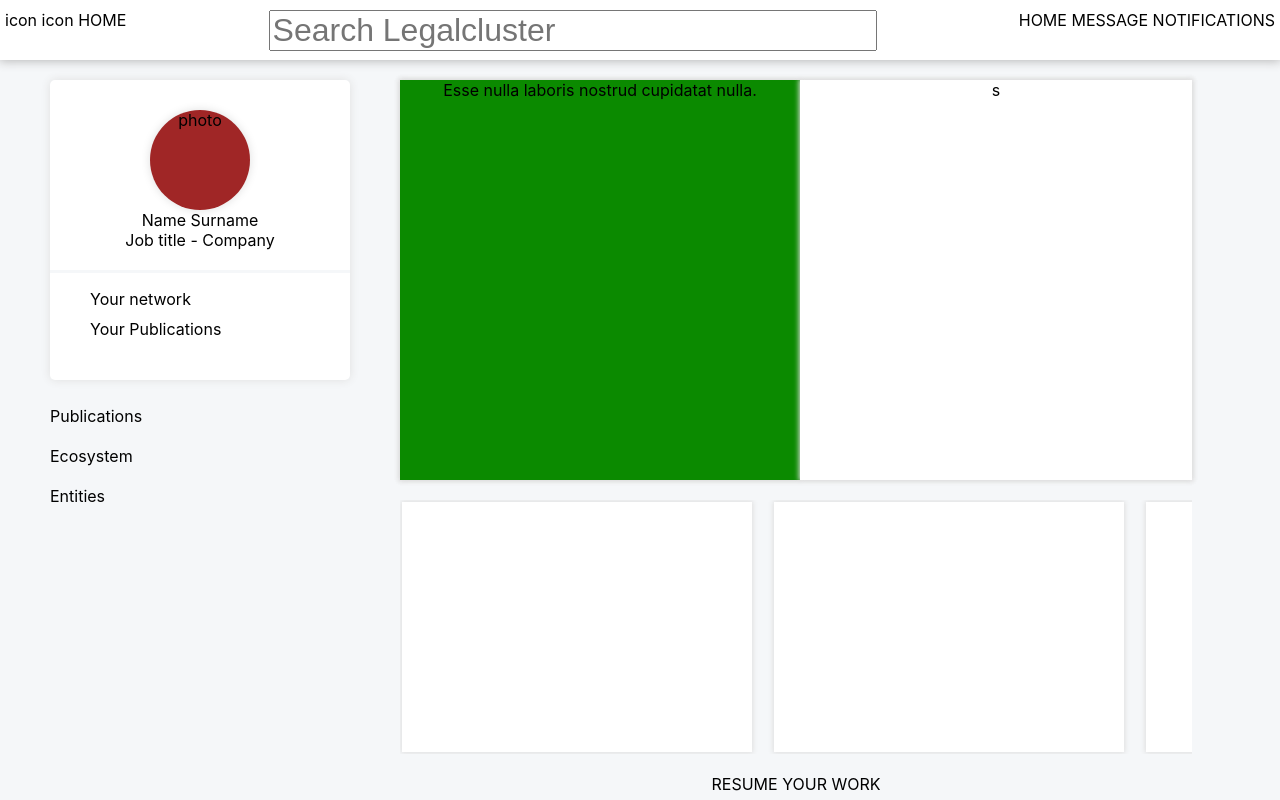
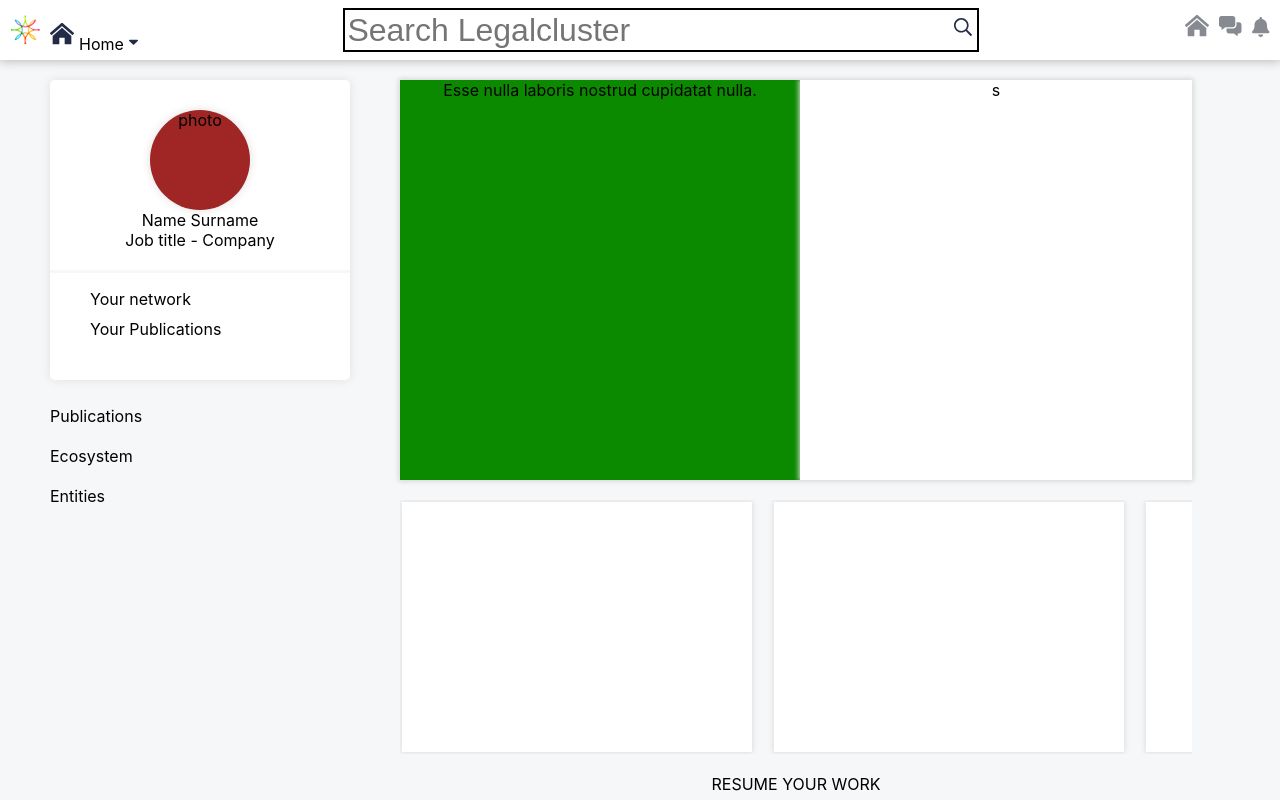
Before and after one commit to kaczormp4/wsei-f-f-projekt-react, a React (Create React App) app: page / in a window 1280 px wide. Shown: the top 800 px of the page. Built offline with nearby package versions, Linux system fonts and the light colour scheme.

Commit message:
ico fixed

```diff
--- a/src/components/TopBar/TopBar.tsx
+++ b/src/components/TopBar/TopBar.tsx
@@ -1,6 +1,7 @@
 import React from 'react'
 import styled from 'styled-components';
 import {Wrapper} from '../../styleHelpers/Components';
+import Ic from '../icons/I';
 
 const Wrapper2 = styled(Wrapper)`
     box-sizing:border-box;
@@ -16,12 +17,16 @@ const LeftSite = styled.div`
 
 `;
 const SearchBar = styled.div`
-
+    outline:2px solid black;
+    box-sizing:border-box;
+    padding-top:2px;
 `;
 const SearchBarInput = styled.input`
     width:600px;
     height:35px;
     font-size:2em;
+    border:none;
+    outline:none;
 `;
 const RightSite = styled.div`
 
@@ -31,13 +36,19 @@ function TopBar() {
     return (
         <Wrapper2>
             <LeftSite>
-                icon icon HOME
+                <Ic iconName={"logo.png"}/>
+                <Ic iconName={"house2.svg"}/>
+                Home
+                <Ic iconName={"arrow-down.svg"}/>
             </LeftSite>
             <SearchBar>
-                <SearchBarInput placeholder="Search Legalcluster"></SearchBarInput>
+                <SearchBarInput placeholder="Search Legalcluster"/>
+                <Ic iconName={"search.svg"}/>
             </SearchBar>
             <RightSite>
-                HOME MESSAGE NOTIFICATIONS
+                <Ic iconName={"house.svg"}/>
+                <Ic iconName={"comments.svg"}/>
+                <Ic iconName={"bell.svg"}/>
             </RightSite>
         </Wrapper2>
     )
--- /dev/null
+++ b/src/components/icons/I.tsx
@@ -0,0 +1,16 @@
+import React, { Component } from 'react'
+import styled from 'styled-components';
+
+const I = styled.img`
+    margin:5px;
+`;
+
+function Ic(props : any) {
+    return (
+        <>
+         <I src={`icons/${props.iconName}`} />
+        </>
+    )
+}
+
+export default Ic;
```
Also changed, not shown: public/icons/logo.PNG (added).
